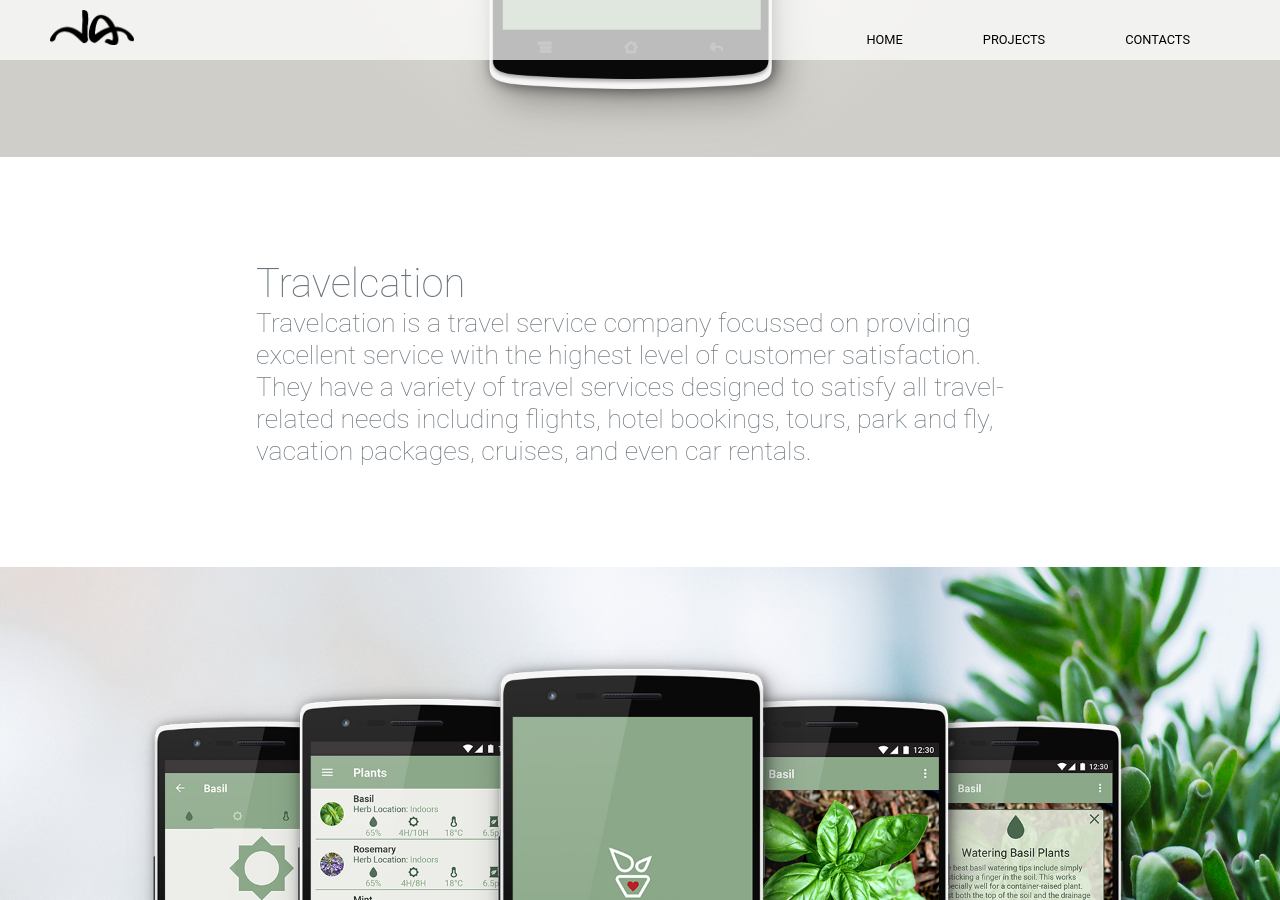
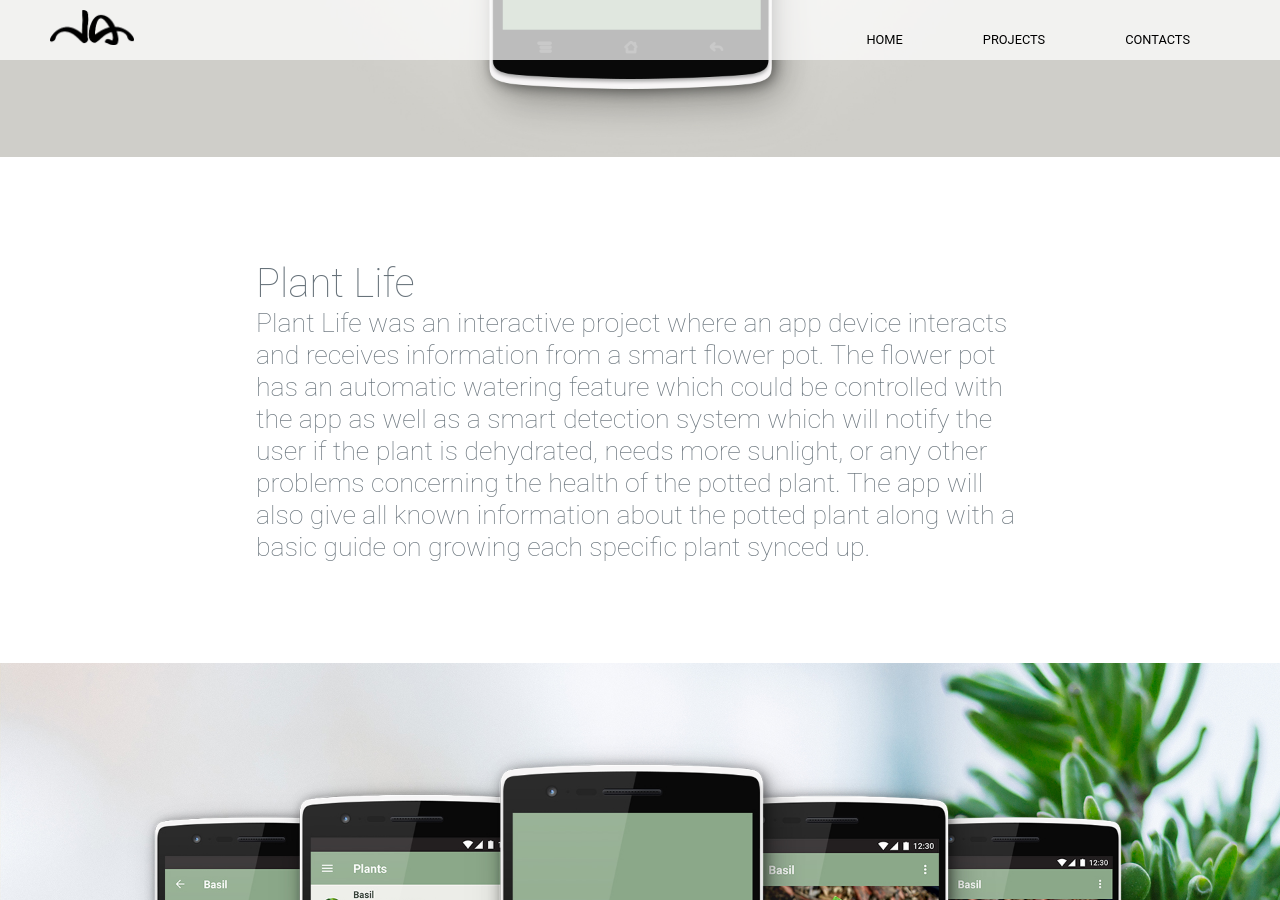
Before and after one commit to JamAbalos/PortfolioJam, a Jekyll site: the page built from proj5.html, in a window 1280 px wide and 900 px high, scrolled down 563 px. Built offline with Jekyll 4.4.1, drawn with Linux system fonts in a browser that asks for light colours.

Commit message:
Update proj5.html

```diff
--- a/proj5.html
+++ b/proj5.html
@@ -5,8 +5,8 @@ layout: default
 	<img class="project-img" src="{{site.baseurl}}/images/proj5banner.jpg">
 
 	<div class="project-info">
-		<h1>Travelcation</h1>
-		<p>Travelcation is a travel service company focussed on providing excellent service with the highest level of customer satisfaction. They have a variety of travel services designed to satisfy all travel-related needs including flights, hotel bookings, tours, park and fly, vacation packages, cruises, and even car rentals.</p>
+		<h1>Plant Life</h1>
+		<p>Plant Life was an interactive project where an app device interacts and receives information from a smart flower pot. The flower pot has an automatic watering feature which could be controlled with the app as well as a smart detection system which will notify the user if the plant is dehydrated, needs more sunlight, or any other problems concerning the health of the potted plant. The app will also give all known information about the potted plant along with a basic guide on growing each specific plant synced up.</p>
 	</div>
 
 	<img class="project-img" src="{{site.baseurl}}/images/proj5img.jpg">
```
